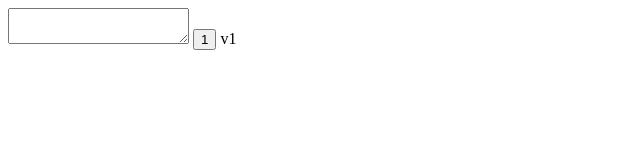
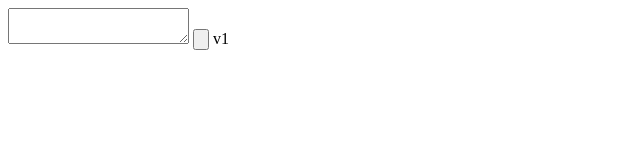
Before and after one commit to RaymondCavallaro/RaymondCavallaro.github.io, a plain HTML site: page index.html in a window 1280 px wide. Both pictures are taken after a click on the button 201 px from the left and 39 px from the top of the page. Shown: the full height of the page, 0-640 px from the left. Drawn offline with nearby package versions, Linux system fonts and the light colour scheme.

Commit message:
Update index.html

```diff
--- a/index.html
+++ b/index.html
@@ -6,8 +6,7 @@
  var $btnrun = $("#btnrun");
  var $txtcode = $("#txtcode");
  $btnrun.click(function() {
-  eval("$('#btnrun').val('1')");
-  eval($txtcode.val());
+  eval('' + $txtcode.val());
  });
 })
 </script>
```
